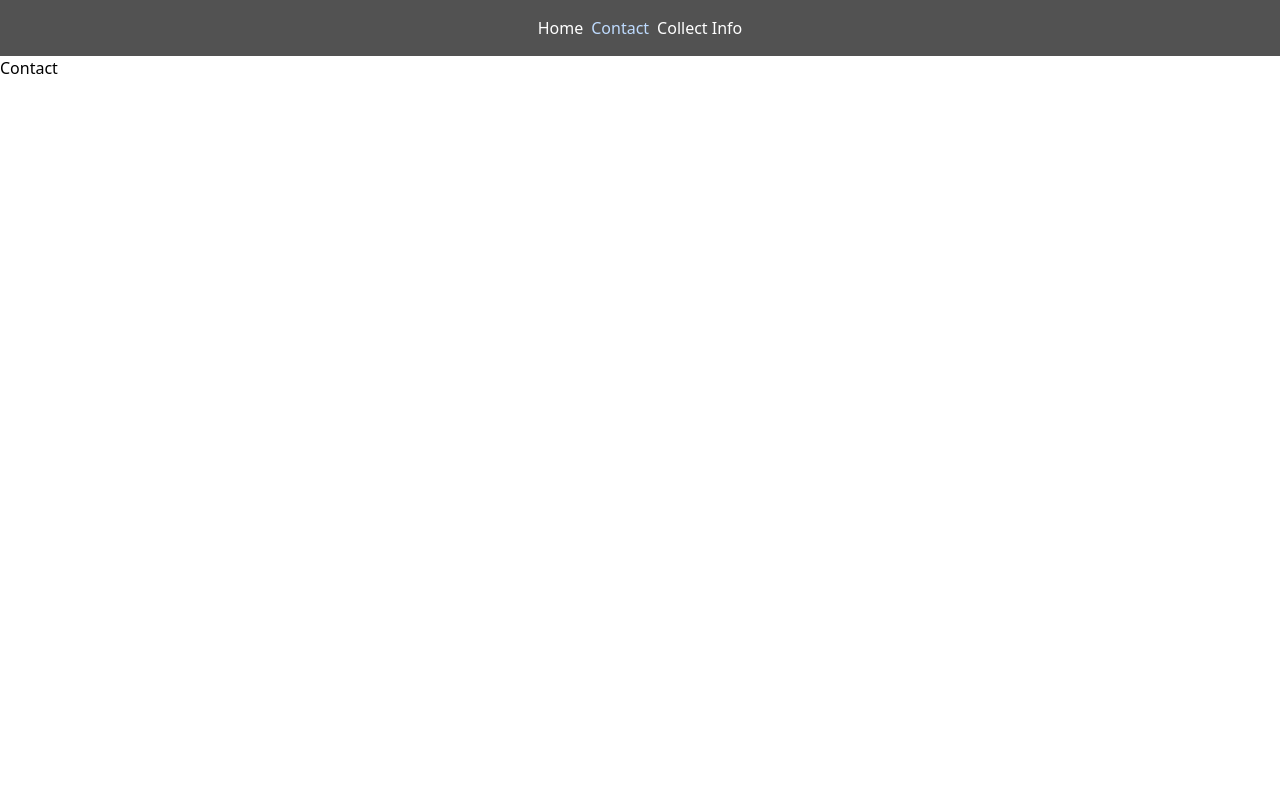
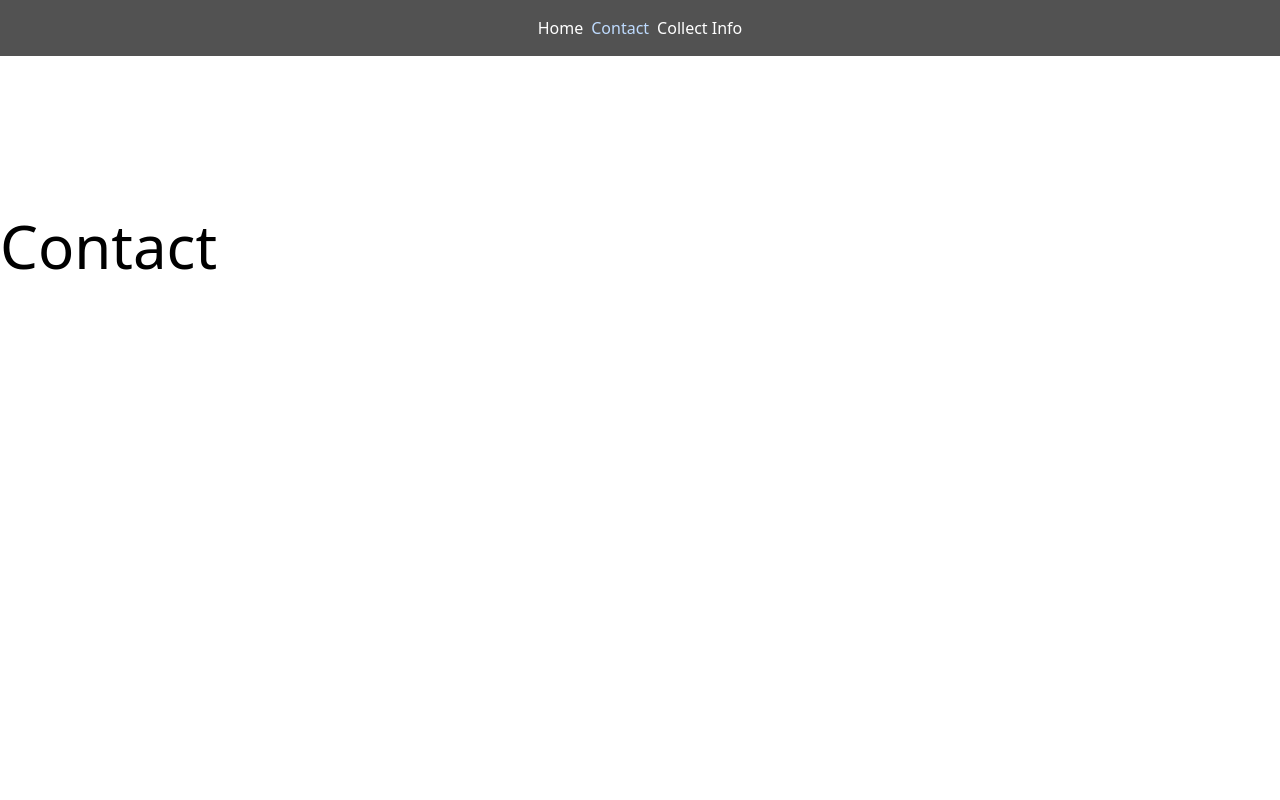
Before and after one commit to Mehedi86/git-branching-practise, a React (Vite) app: page /contact in a window 1280 px wide. Shown: the top 800 px of the page. Built offline with nearby package versions, Linux system fonts and the light colour scheme.

Commit message:
added: layout resolved

```diff
--- a/src/pages/Contact.jsx
+++ b/src/pages/Contact.jsx
@@ -2,6 +2,8 @@ import React from 'react'
 
 export default function Contact() {
   return (
-    <div>Contact</div>
+    <div className='container mx-auto my-40'>
+      <h1 className='text-6xl'>Contact</h1>
+    </div>
   )
 }
```
